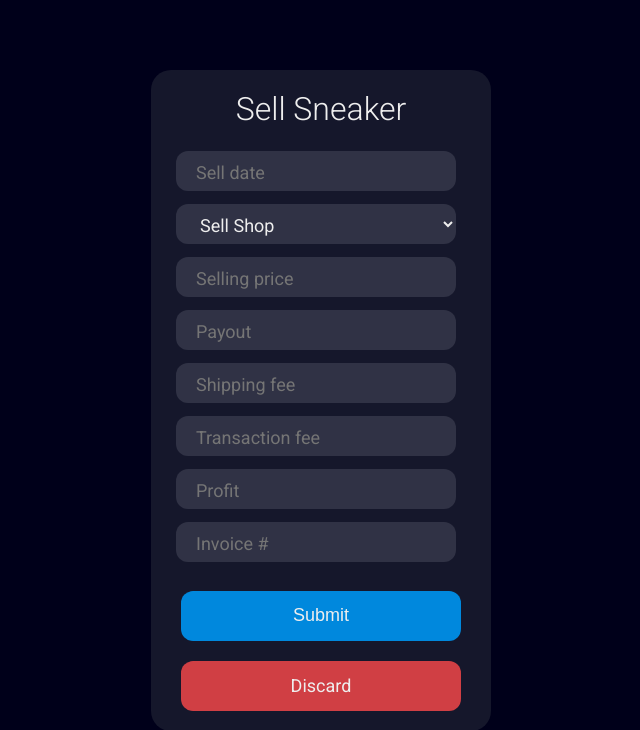
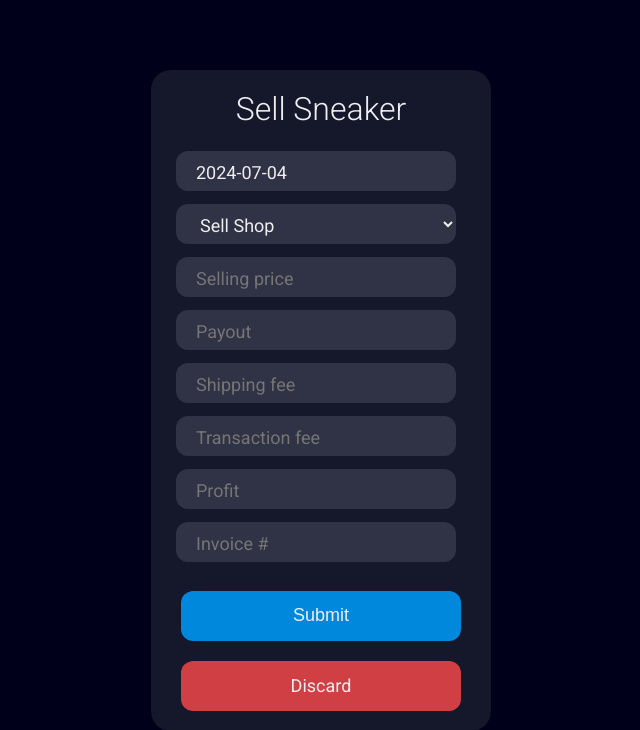
Before and after one commit to mxbrk/sneaker-tracking, a PHP site: page /sell/sell_page.php in a window 1280 px wide. Shown: the top 730 px of the page, without its empty margins (319-959 px from the left). Run offline with PHP 8.4, Linux system fonts and the light colour scheme; the visitor is signed in with stand-in values (Sample User, id 1).

Commit message:
closed #53

```diff
--- a/sell/sell_page.php
+++ b/sell/sell_page.php
@@ -36,7 +36,7 @@ session_start();
 
             <label id="icon" for="sell_date"></label>
             <input type="text" name="sell_date" id="sell_date" name="sell_date" placeholder="Sell date"
-                value="<?php echo $sneakerInfo[sell_date]  ?>" value="<?php echo date('Y-m-d'); ?>" required onfocus="(this.type='date')" />
+                value="<?php echo $sneakerInfo[sell_date] == true ? $sneakerInfo[sell_date] : date('Y-m-d'); ?>" required onfocus="(this.type='date')" />
 
             <label id="icon" for="sell_shop"></label>
             <select id="select" name="sell_shop" required autofocus>
```
